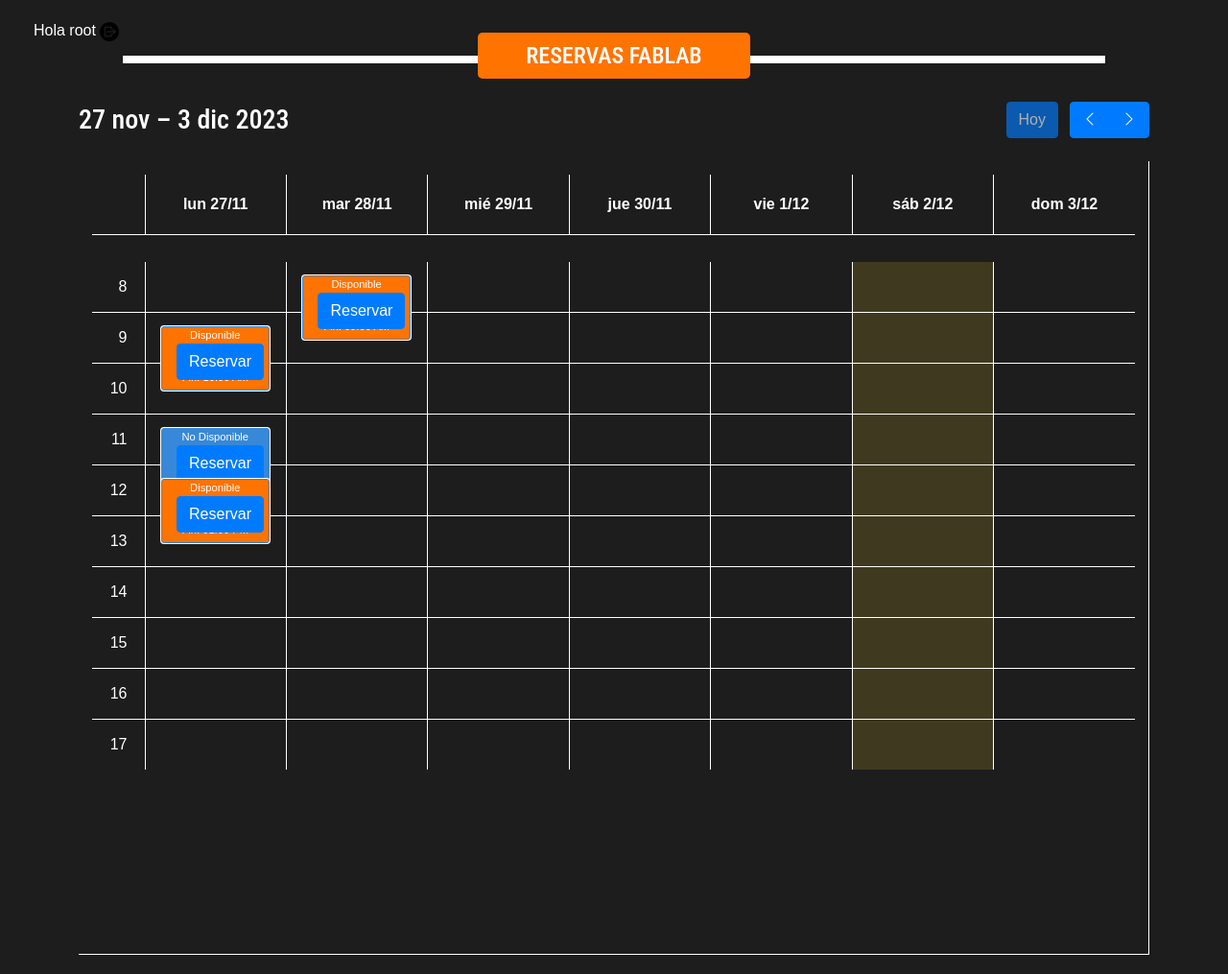
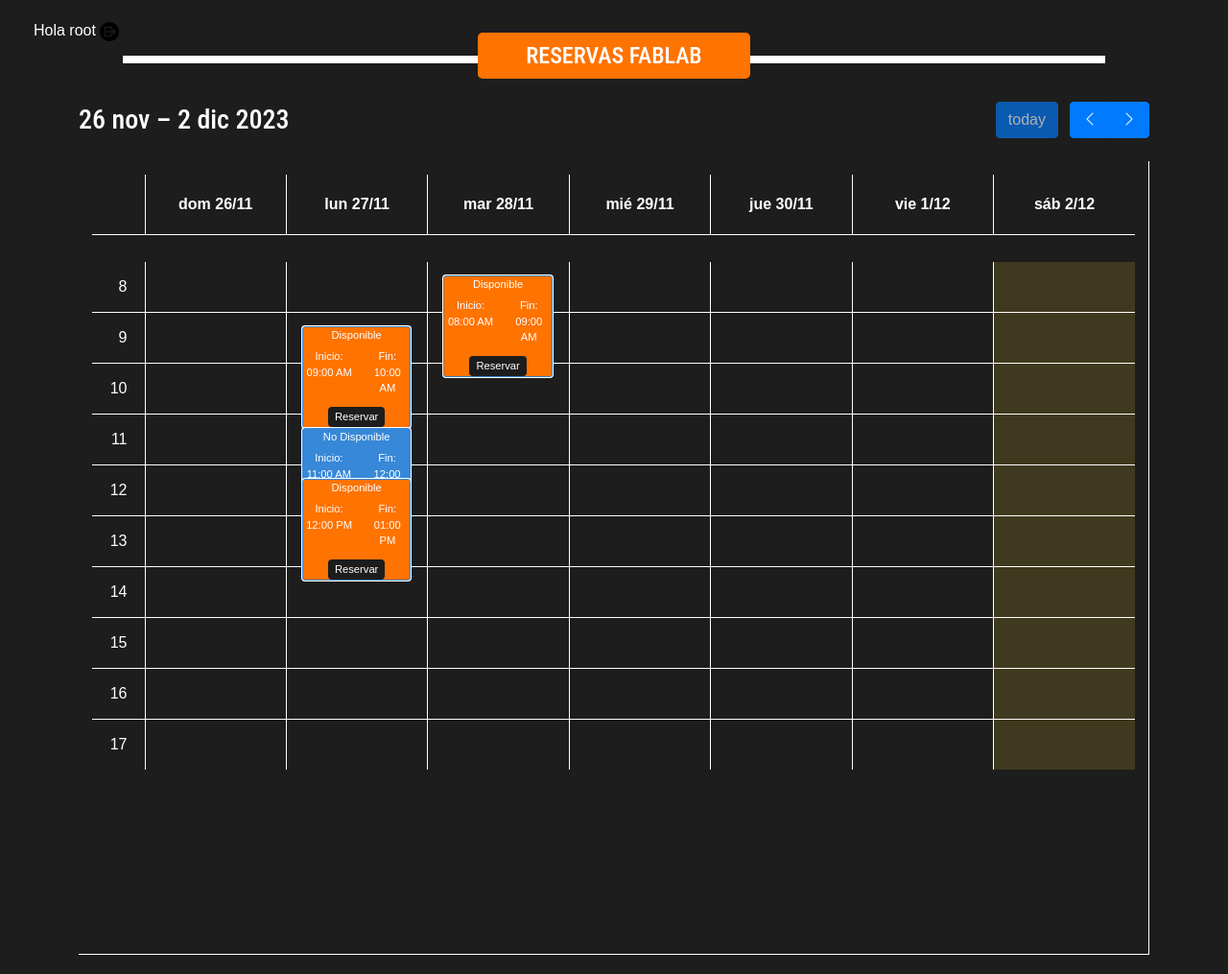
Before and after one commit to Roberto-Jagniaux/RESERVAS_FABLAB, a Django app: page /horario2/ in a window 1280 px wide. Shown: the whole page at 96% size. Run offline with Django 4.2, Linux system fonts and the light colour scheme; a user stored in the database is signed in; data comes from the database, SQL or seed files in the repository; lists and menus that the app fills with data are empty; some libraries are stand-ins or nearby versions.

Commit message:
commit_1

```diff
--- a/FabLaba__/core/templates/core/horario2.html
+++ b/FabLaba__/core/templates/core/horario2.html
@@ -13,14 +13,15 @@
   <script src="{% static 'fullcalendar/lib/locales-all.js' %}"></script>
   <script src="{% static 'fullcalendar/dist/index.global.js' %}"></script>
   <link rel="stylesheet" href="https://stackpath.bootstrapcdn.com/bootstrap/4.3.1/css/bootstrap.min.css">
-
   <link href='https://cdn.jsdelivr.net/npm/bootstrap-icons@1.8.1/font/bootstrap-icons.css' rel='stylesheet'>
   <script src="https://code.jquery.com/jquery-3.3.1.slim.min.js"></script>
   <script src="https://code.jquery.com/jquery-3.6.4.min.js"></script>
   <script src="https://stackpath.bootstrapcdn.com/bootstrap/4.3.1/js/bootstrap.min.js"></script>
+  <script src="https://cdn.jsdelivr.net/npm/@fullcalendar/daygrid@5.11.5/main.global.min.js"></script>
+  <link href="https://cdn.jsdelivr.net/npm/@fullcalendar/daygrid@5.11.5/main.min.css" rel="stylesheet">
   <link rel="stylesheet" href="{% static 'css/horario.css' %}" media="screen">
 
-
+  <script src="https://cdn.jsdelivr.net/npm/sweetalert2@11/dist/sweetalert2.min.js"></script>
 
 
 
@@ -113,7 +114,7 @@
               </div>
               {% endfor %}
             </div>
-          <button type="submit" class="btn btn-primary btn-lg btn-block" id="btnConfirmarReserva">Confirmar reserva</button>
+          <button type="submit" class="btn1 btn-primary btn-lg btn-block" id="btnConfirmarReserva">Confirmar reserva</button>
         </form>
           </div>
         </div>
@@ -234,14 +235,16 @@ $(document).ready(function() {
 ],
 
       eventContent: function(arg) {
-        var buttonHtml = '<button type="button" class="btn btn-primary btn-reserve" data-event-id="' + arg.event.id + '">Reservar</button>';
+        var buttonHtml = '<button type="button" class="btn1 btn-primary btn-reserve" data-event-id="' + arg.event.id + '">Reservar</button>';
         return {
           html: '<div class="fc-content" style="position: relative; height: 100%; padding: 0; margin: 0;">' +
-                '<p style="margin-bottom: 5px;">' + arg.event.title + '</p>' +
-                '<p style="margin-bottom: 5px;">Inicio: ' + arg.event.start.toLocaleTimeString([], { hour: '2-digit', minute: '2-digit' }) + '</p>' +
-                '<p style="margin-bottom: 5px;">Fin: ' + arg.event.end.toLocaleTimeString([], { hour: '2-digit', minute: '2-digit' }) + '</p>' +
-                '<div style="position: absolute; bottom: 5px; right: 5px;">' + buttonHtml + '</div>' +
-                '</div>',
+          '<p style="margin-bottom: 5px;">' + arg.event.title + '</p>' +
+          '<div style="display: flex; justify-content: space-between; margin-bottom: 5px;">' +
+          '<p style="margin-right: 10px;">Inicio: ' + arg.event.start.toLocaleTimeString([], { hour: '2-digit', minute: '2-digit' }) + '</p>' +
+          '<p>Fin: ' + arg.event.end.toLocaleTimeString([], { hour: '2-digit', minute: '2-digit' }) + '</p>' +
+          '</div>' +
+          '</div>' +
+          '<div style="text-align: center; margin-top: -10px;">' + buttonHtml + '</div>',
         };
       },
       eventClick: function(info) {
```
